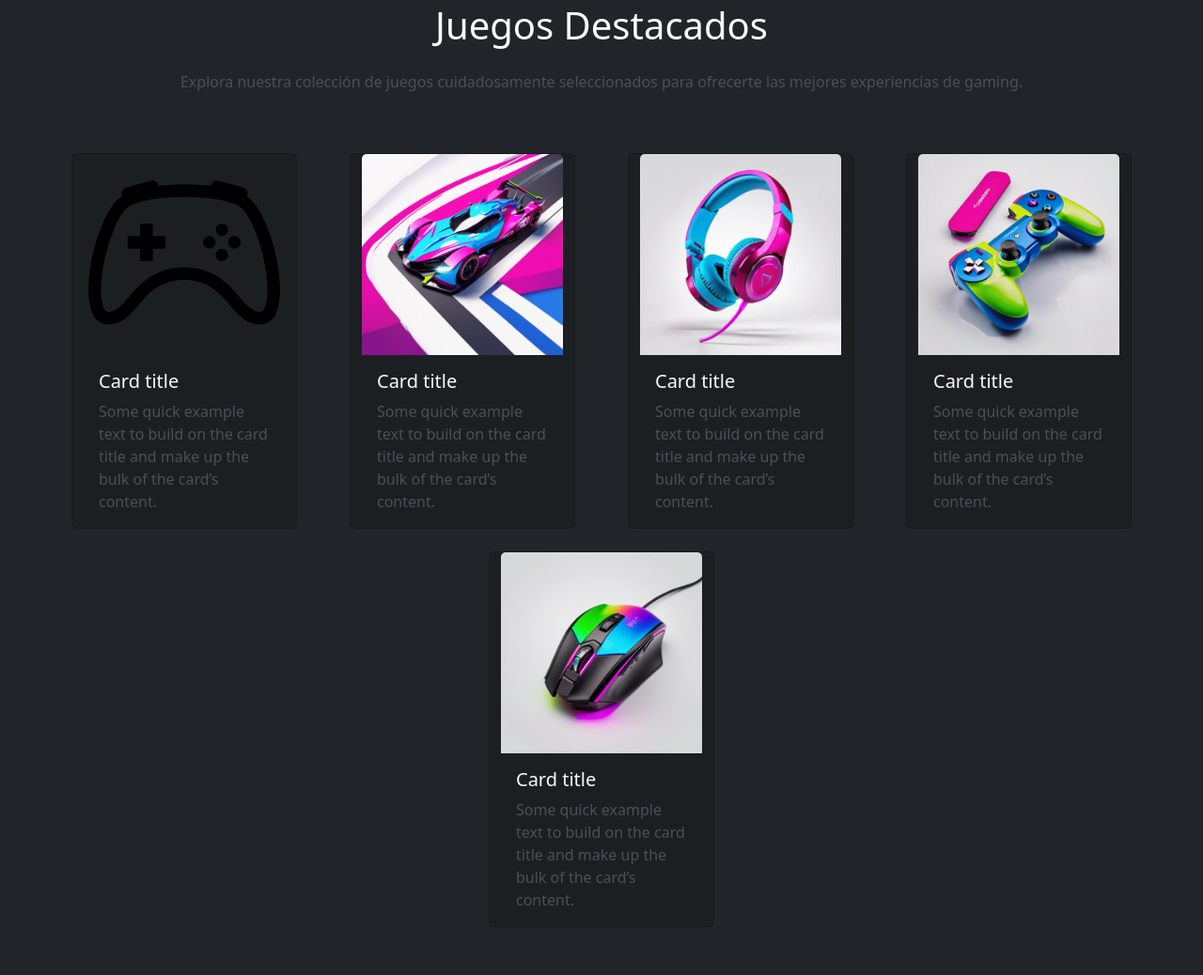
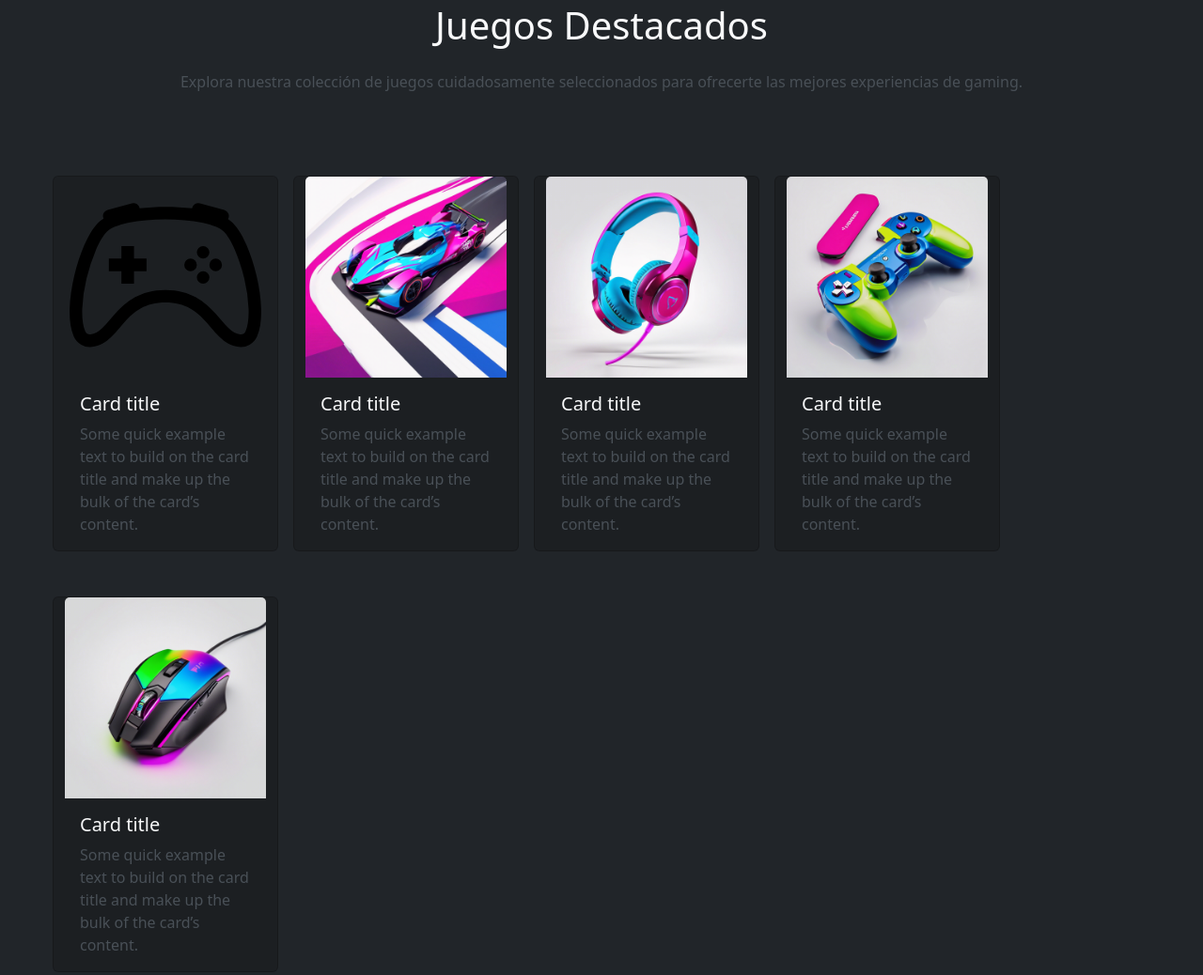
Before and after one commit to luisda-291105/gameWorld, a plain HTML site: page index.html in a window 1280 px wide. Shown: the part 893-1931 px from the top of the page at 94% size. Drawn offline with nearby package versions, Linux system fonts and the light colour scheme.

Commit message:
fix se le ajusto el ancho a las card y se le agrego mas elementos

```diff
--- a/index.html
+++ b/index.html
@@ -66,40 +66,41 @@
         </div>
 
         <div class="row my-5 mx-auto">
-                <div class="card col-ms-10 col-md-6 col-lg-3 m-auto mb-4 bg_dark_black card_small">
-                    <img src="assets/img/controller.svg" class="card-img-top" alt="...">
+
+                <div class="card col-ms-10 col-md-6 col-lg-3 my-4 mx-2 bg_dark_black " style="width: 15rem;">
+                    <img src="assets/img/controller.svg" class="card-img-top " alt="...">
                     <div class="card-body ">
                         <h5 class="card-title text-light">Card title</h5>
                         <p class="card-text text-light-emphasis">Some quick example text to build on the card title and make up the bulk of
                             the card’s content.</p>
                     </div>
                 </div>
-                <div class="card col-ms-10 col-md-6 col-lg-3 m-auto mb-4 bg_dark_black card_small">
-                    <img src="assets/img/carF1.png" class="card-img-top" alt="...">
+                <div class="card col-ms-10 col-md-6 col-lg-3 my-4 mx-2 bg_dark_black " style="width: 15rem;">
+                    <img src="assets/img/carF1.png" class="card-img-top " alt="...">
                     <div class="card-body text-dark-emphasis">
                         <h5 class="card-title text-light">Card title</h5>
                         <p class="card-text text-light-emphasis">Some quick example text to build on the card title and make up the bulk of
                             the card’s content.</p>
                     </div>
                 </div>
-                <div class="card col-ms-10 col-md-6 col-lg-3 m-auto mb-4 bg_dark_black card_small" >
-                    <img src="assets/img/diademas.png" class="card-img-top" alt="...">
+                <div class="card col-ms-10 col-md-6 col-lg-3 my-4 mx-2 bg_dark_black"  style="width: 15rem;">
+                    <img src="assets/img/diademas.png" class="card-img-top " alt="...">
                     <div class="card-body text-dark-emphasis">
                         <h5 class="card-title text-light">Card title</h5>
                         <p class="card-text text-light-emphasis">Some quick example text to build on the card title and make up the bulk of
                             the card’s content.</p>
                     </div>
                 </div>
-                <div class="card col-ms-10 col-md-6 col-lg-3 m-auto mb-4 bg_dark_black card_small " >
-                    <img src="assets/img/mando.png" class="card-img-top" alt="...">
+                <div class="card col-ms-10 col-md-6 col-lg-3 my-4 mx-2 bg_dark_black  "  style="width: 15rem;">
+                    <img src="assets/img/mando.png" class="card-img-top " alt="...">
                     <div class="card-body text-dark-emphasis">
                         <h5 class="card-title text-light">Card title</h5>
                         <p class="card-text text-light-emphasis">Some quick example text to build on the card title and make up the bulk of
                             the card’s content.</p>
                     </div>
                 </div>
-                <div class="card col-ms-10 col-md-6 col-lg-3 m-auto mb-4 bg_dark_black card_small" >
-                    <img src="assets/img/mause.png" class="card-img-top" alt="...">
+                <div class="card col-ms-10 col-md-6 col-lg-3 my-4 mx-2 bg_dark_black "  style="width: 15rem;">
+                    <img src="assets/img/mause.png" class="card-img-top " alt="...">
                     <div class="card-body text-dark-emphasis">
                         <h5 class="card-title text-light">Card title</h5>
                         <p class="card-text text-light-emphasis">Some quick example text to build on the card title and make up the bulk of
@@ -108,6 +109,8 @@
                 </div>
             </div>
         </div>
+
+
         <script src="https://cdn.jsdelivr.net/npm/bootstrap@5.3.7/dist/js/bootstrap.bundle.min.js"
             integrity="sha384-ndDqU0Gzau9qJ1lfW4pNLlhNTkCfHzAVBReH9diLvGRem5+R9g2FzA8ZGN954O5Q"
             crossorigin="anonymous"></script>
--- a/style.css
+++ b/style.css
@@ -22,8 +22,3 @@
 .bg_dark_black {
     background-color: #11111143;
 }
-
-.card_small {
-    width: 15rem;
-    height: auto;
-}
```
